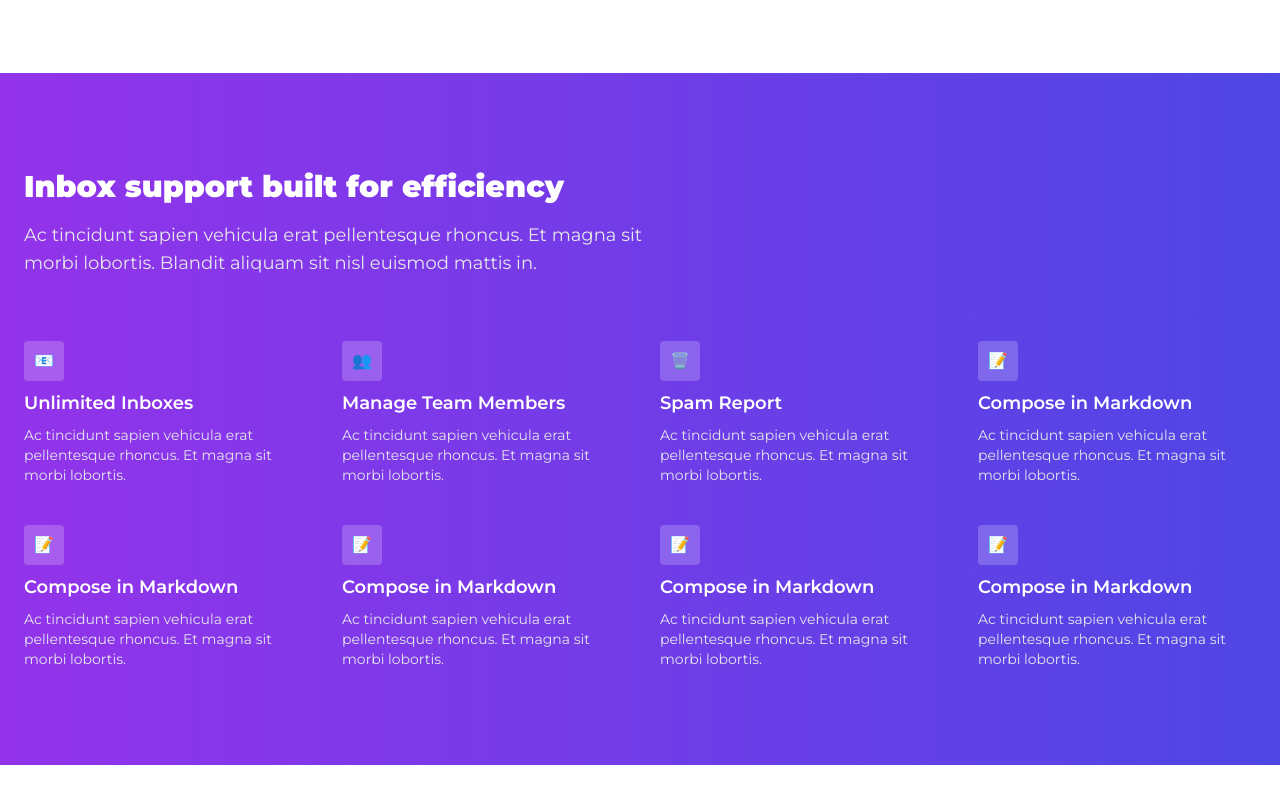
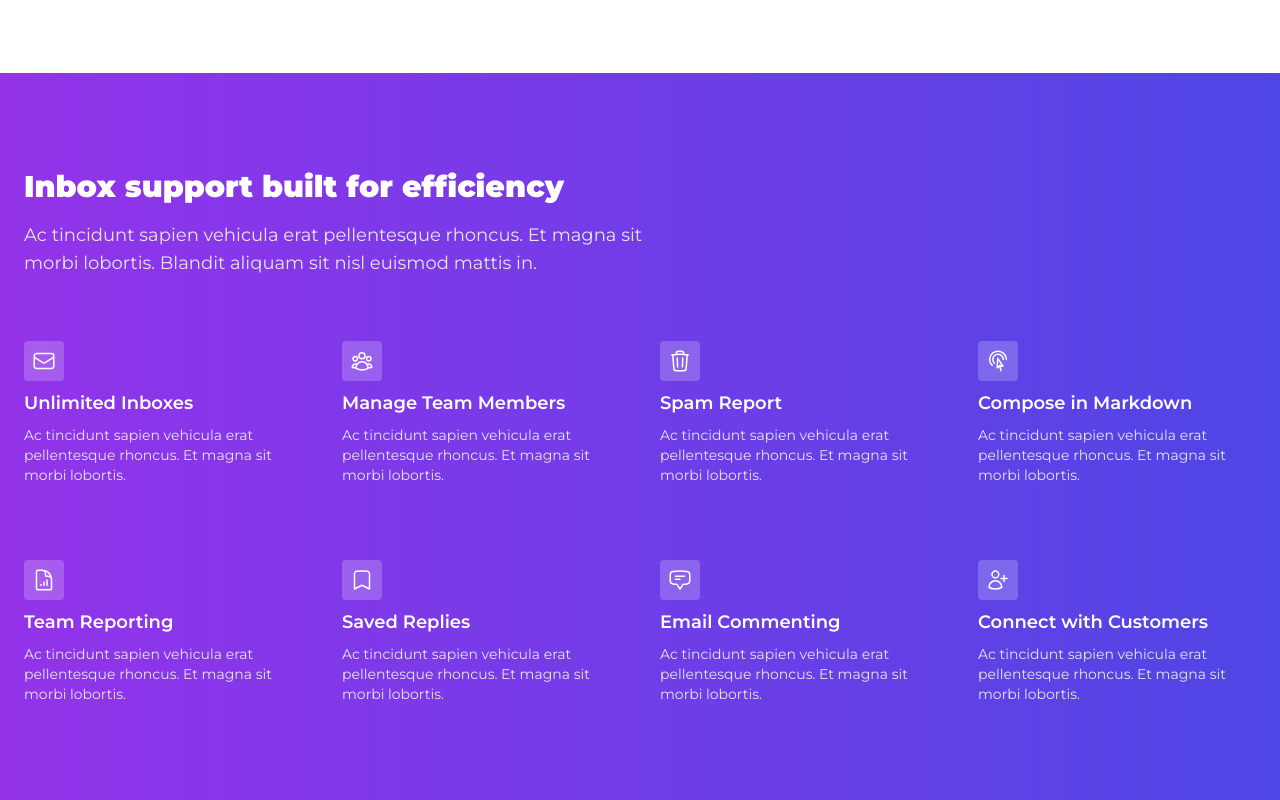
Before and after one commit to Nidula03/tailwind-Project, a plain HTML site: page index.html in a window 1280 px wide. Shown: the part 2476-3276 px from the top of the page. Before the commit the page ends 3241 px from the top, so only its background shows below. Drawn offline with nearby package versions, Linux system fonts and the light colour scheme.

Commit message:
feature grid

```diff
--- a/index.html
+++ b/index.html
@@ -143,52 +143,92 @@
     </div>
 
     <!-- Feature Grid -->
+     <!-- Grid 1 -->
     <div class="mt-16 grid grid-cols-1 sm:grid-cols-2 lg:grid-cols-4 gap-10">
         <div class="space-y-2">
-            <div class="w-10 h-10 bg-white/20 rounded flex items-center justify-center">📧 </div>
+            <div class="w-10 h-10 bg-white/20 rounded flex items-center justify-center">
+                <svg xmlns="http://www.w3.org/2000/svg" fill="none" viewBox="0 0 24 24" stroke-width="1.5" stroke="currentColor" class="size-6">
+                <path stroke-linecap="round" stroke-linejoin="round" d="M21.75 6.75v10.5a2.25 2.25 0 0 1-2.25 2.25h-15a2.25 2.25 0 0 1-2.25-2.25V6.75m19.5 0A2.25 2.25 0 0 0 19.5 4.5h-15a2.25 2.25 0 0 0-2.25 2.25m19.5 0v.243a2.25 2.25 0 0 1-1.07 1.916l-7.5 4.615a2.25 2.25 0 0 1-2.36 0L3.32 8.91a2.25 2.25 0 0 1-1.07-1.916V6.75" />
+                </svg>
+            </div>
             <h3 class="font-semibold text-lg">Unlimited Inboxes</h3>
             <p class="text-gray-200 text-sm">Ac tincidunt sapien vehicula erat pellentesque rhoncus. Et magna sit morbi lobortis.</p>
         </div>
 
+        <!-- Grid 2 -->
         <div class="space-y-2">
-            <div class="w-10 h-10 bg-white/20 rounded flex items-center justify-center">👥</div>
+            <div class="w-10 h-10 bg-white/20 rounded flex items-center justify-center">
+                <svg xmlns="http://www.w3.org/2000/svg" fill="none" viewBox="0 0 24 24" stroke-width="1.5" stroke="currentColor" class="size-6">
+                <path stroke-linecap="round" stroke-linejoin="round" d="M18 18.72a9.094 9.094 0 0 0 3.741-.479 3 3 0 0 0-4.682-2.72m.94 3.198.001.031c0 .225-.012.447-.037.666A11.944 11.944 0 0 1 12 21c-2.17 0-4.207-.576-5.963-1.584A6.062 6.062 0 0 1 6 18.719m12 0a5.971 5.971 0 0 0-.941-3.197m0 0A5.995 5.995 0 0 0 12 12.75a5.995 5.995 0 0 0-5.058 2.772m0 0a3 3 0 0 0-4.681 2.72 8.986 8.986 0 0 0 3.74.477m.94-3.197a5.971 5.971 0 0 0-.94 3.197M15 6.75a3 3 0 1 1-6 0 3 3 0 0 1 6 0Zm6 3a2.25 2.25 0 1 1-4.5 0 2.25 2.25 0 0 1 4.5 0Zm-13.5 0a2.25 2.25 0 1 1-4.5 0 2.25 2.25 0 0 1 4.5 0Z" />
+                </svg>
+            </div>
             <h3 class="font-semibold text-lg">Manage Team Members</h3>
             <p class="text-gray-200 text-sm">Ac tincidunt sapien vehicula erat pellentesque rhoncus. Et magna sit morbi lobortis.</p>
         </div>
 
+        <!-- Grid 3 -->
         <div class="space-y-2">
-            <div class="w-10 h-10 bg-white/20 rounded flex items-center justify-center">🗑️</div>
+            <div class="w-10 h-10 bg-white/20 rounded flex items-center justify-center">
+                <svg xmlns="http://www.w3.org/2000/svg" fill="none" viewBox="0 0 24 24" stroke-width="1.5" stroke="currentColor" class="size-6">
+                <path stroke-linecap="round" stroke-linejoin="round" d="m14.74 9-.346 9m-4.788 0L9.26 9m9.968-3.21c.342.052.682.107 1.022.166m-1.022-.165L18.16 19.673a2.25 2.25 0 0 1-2.244 2.077H8.084a2.25 2.25 0 0 1-2.244-2.077L4.772 5.79m14.456 0a48.108 48.108 0 0 0-3.478-.397m-12 .562c.34-.059.68-.114 1.022-.165m0 0a48.11 48.11 0 0 1 3.478-.397m7.5 0v-.916c0-1.18-.91-2.164-2.09-2.201a51.964 51.964 0 0 0-3.32 0c-1.18.037-2.09 1.022-2.09 2.201v.916m7.5 0a48.667 48.667 0 0 0-7.5 0" />
+                </svg>
+            </div>
             <h3 class="font-semibold text-lg">Spam Report</h3>
             <p class="text-gray-200 text-sm">Ac tincidunt sapien vehicula erat pellentesque rhoncus. Et magna sit morbi lobortis.</p>
         </div>
 
+        <!-- Grid 4 -->
         <div class="space-y-2">
-            <div class="w-10 h-10 bg-white/20 rounded flex items-center justify-center">📝</div>
+            <div class="w-10 h-10 bg-white/20 rounded flex items-center justify-center">
+                <svg xmlns="http://www.w3.org/2000/svg" fill="none" viewBox="0 0 24 24" stroke-width="1.5" stroke="currentColor" class="size-6">
+                <path stroke-linecap="round" stroke-linejoin="round" d="M15.042 21.672 13.684 16.6m0 0-2.51 2.225.569-9.47 5.227 7.917-3.286-.672Zm-7.518-.267A8.25 8.25 0 1 1 20.25 10.5M8.288 14.212A5.25 5.25 0 1 1 17.25 10.5" />
+                </svg>
+            </div>
             <h3 class="font-semibold text-lg">Compose in Markdown</h3>
             <p class="text-gray-200 text-sm">Ac tincidunt sapien vehicula erat pellentesque rhoncus. Et magna sit morbi lobortis.</p>
         </div>
 
-        <div class="space-y-2">
-            <div class="w-10 h-10 bg-white/20 rounded flex items-center justify-center">📝</div>
-            <h3 class="font-semibold text-lg">Compose in Markdown</h3>
+        <!-- Grid 5 -->
+        <div class="space-y-2 mt-[35px]">
+            <div class="w-10 h-10 bg-white/20 rounded flex items-center justify-center">
+                <svg xmlns="http://www.w3.org/2000/svg" fill="none" viewBox="0 0 24 24" stroke-width="1.5" stroke="currentColor" class="size-6">
+                <path stroke-linecap="round" stroke-linejoin="round" d="M19.5 14.25v-2.625a3.375 3.375 0 0 0-3.375-3.375h-1.5A1.125 1.125 0 0 1 13.5 7.125v-1.5a3.375 3.375 0 0 0-3.375-3.375H8.25M9 16.5v.75m3-3v3M15 12v5.25m-4.5-15H5.625c-.621 0-1.125.504-1.125 1.125v17.25c0 .621.504 1.125 1.125 1.125h12.75c.621 0 1.125-.504 1.125-1.125V11.25a9 9 0 0 0-9-9Z" />
+                </svg>
+            </div>
+            <h3 class="font-semibold text-lg">Team Reporting</h3>
             <p class="text-gray-200 text-sm">Ac tincidunt sapien vehicula erat pellentesque rhoncus. Et magna sit morbi lobortis.</p>
         </div>
 
-        <div class="space-y-2">
-            <div class="w-10 h-10 bg-white/20 rounded flex items-center justify-center">📝</div>
-            <h3 class="font-semibold text-lg">Compose in Markdown</h3>
+        <!-- Grid 6 -->
+        <div class="space-y-2 mt-[35px]">
+            <div class="w-10 h-10 bg-white/20 rounded flex items-center justify-center">
+                <svg xmlns="http://www.w3.org/2000/svg" fill="none" viewBox="0 0 24 24" stroke-width="1.5" stroke="currentColor" class="size-6">
+                <path stroke-linecap="round" stroke-linejoin="round" d="M17.593 3.322c1.1.128 1.907 1.077 1.907 2.185V21L12 17.25 4.5 21V5.507c0-1.108.806-2.057 1.907-2.185a48.507 48.507 0 0 1 11.186 0Z" />
+                </svg>
+            </div>
+            <h3 class="font-semibold text-lg">Saved Replies</h3>
             <p class="text-gray-200 text-sm">Ac tincidunt sapien vehicula erat pellentesque rhoncus. Et magna sit morbi lobortis.</p>
         </div>
 
-        <div class="space-y-2">
-            <div class="w-10 h-10 bg-white/20 rounded flex items-center justify-center">📝</div>
-            <h3 class="font-semibold text-lg">Compose in Markdown</h3>
+        <!-- Grid 7 -->
+        <div class="space-y-2 mt-[35px]">
+            <div class="w-10 h-10 bg-white/20 rounded flex items-center justify-center">
+                <svg xmlns="http://www.w3.org/2000/svg" fill="none" viewBox="0 0 24 24" stroke-width="1.5" stroke="currentColor" class="size-6">
+                <path stroke-linecap="round" stroke-linejoin="round" d="M7.5 8.25h9m-9 3H12m-9.75 1.51c0 1.6 1.123 2.994 2.707 3.227 1.129.166 2.27.293 3.423.379.35.026.67.21.865.501L12 21l2.755-4.133a1.14 1.14 0 0 1 .865-.501 48.172 48.172 0 0 0 3.423-.379c1.584-.233 2.707-1.626 2.707-3.228V6.741c0-1.602-1.123-2.995-2.707-3.228A48.394 48.394 0 0 0 12 3c-2.392 0-4.744.175-7.043.513C3.373 3.746 2.25 5.14 2.25 6.741v6.018Z" />
+                </svg>
+            </div>
+            <h3 class="font-semibold text-lg">Email Commenting</h3>
             <p class="text-gray-200 text-sm">Ac tincidunt sapien vehicula erat pellentesque rhoncus. Et magna sit morbi lobortis.</p>
         </div>
 
-        <div class="space-y-2">
-            <div class="w-10 h-10 bg-white/20 rounded flex items-center justify-center">📝</div>
-            <h3 class="font-semibold text-lg">Compose in Markdown</h3>
+        <!-- Grid 8 -->
+        <div class="space-y-2 mt-[35px]">
+            <div class="w-10 h-10 bg-white/20 rounded flex items-center justify-center">
+                <svg xmlns="http://www.w3.org/2000/svg" fill="none" viewBox="0 0 24 24" stroke-width="1.5" stroke="currentColor" class="size-6">
+                <path stroke-linecap="round" stroke-linejoin="round" d="M18 7.5v3m0 0v3m0-3h3m-3 0h-3m-2.25-4.125a3.375 3.375 0 1 1-6.75 0 3.375 3.375 0 0 1 6.75 0ZM3 19.235v-.11a6.375 6.375 0 0 1 12.75 0v.109A12.318 12.318 0 0 1 9.374 21c-2.331 0-4.512-.645-6.374-1.766Z" />
+                </svg>
+            </div>
+            <h3 class="font-semibold text-lg">Connect with Customers</h3>
             <p class="text-gray-200 text-sm">Ac tincidunt sapien vehicula erat pellentesque rhoncus. Et magna sit morbi lobortis.</p>
         </div>
 
```
